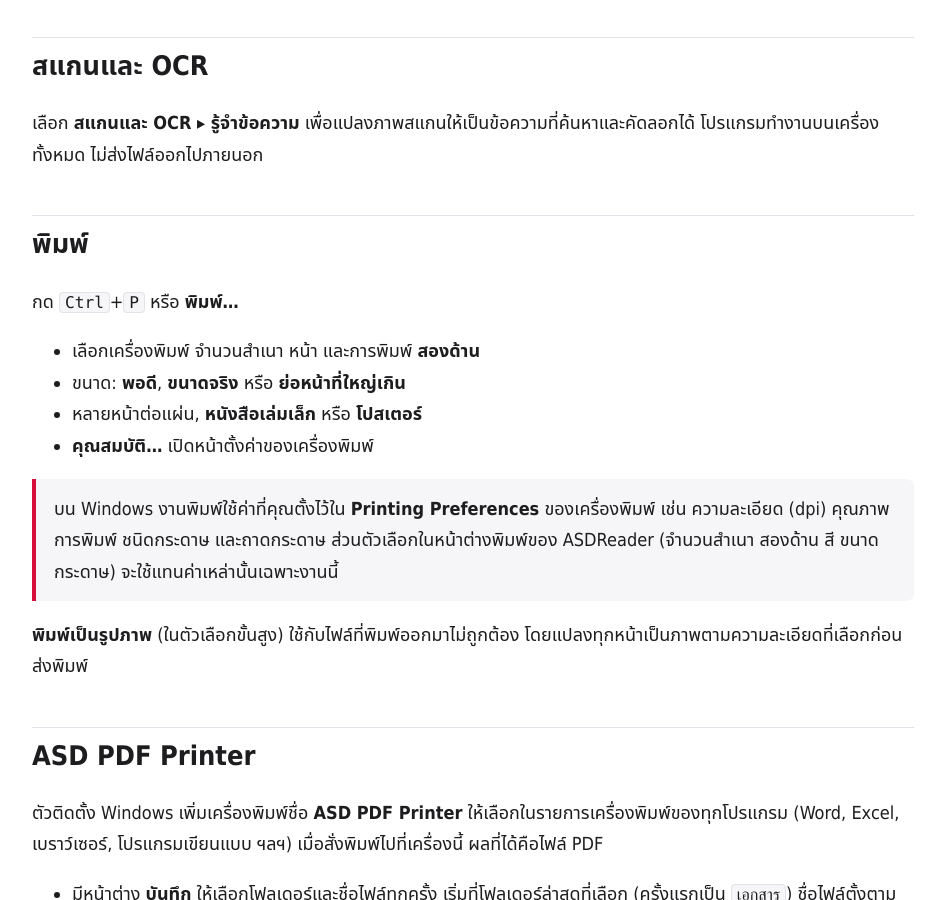
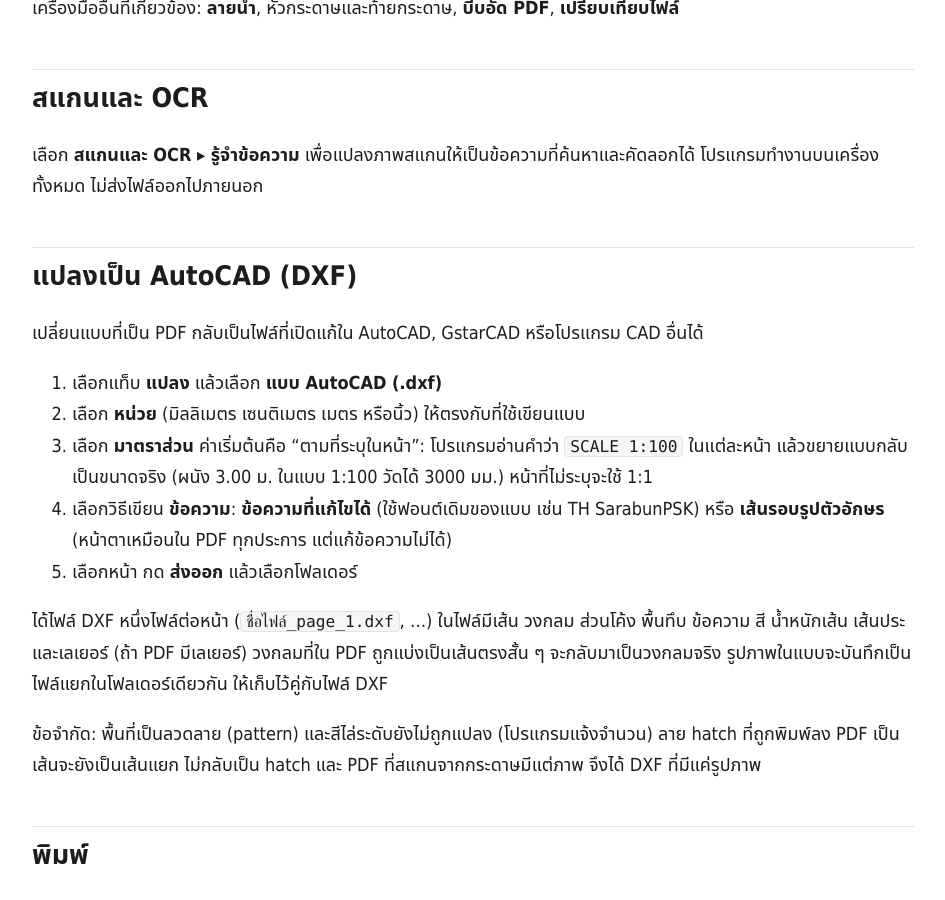
Before and after one commit to mamankub/asdreader-help, a Jekyll site: the page built from manual/index.md, in a window 1280 px wide and 900 px high, scrolled down 4328 px. Shown: the whole window, without its empty margins (167-1112 px from the left). Built offline with Jekyll 4.4.1, drawn with Linux system fonts in a browser that asks for light colours; some of the changed text lies outside the part shown.

Commit message:
v0.13.6: Convert to AutoCAD DXF, smoother images
Co-Authored-By: Claude Opus 5.5 <noreply@anthropic.com>

```diff
--- a/manual/index.md
+++ b/manual/index.md
@@ -16,6 +16,7 @@ title: คู่มือการใช้งาน
 [กรอกและเซ็น](#กรอกและเซ็น) ·
 [จัดระเบียบหน้า](#จัดระเบียบหน้า) ·
 [สแกนและ OCR](#สแกนและ-ocr) ·
+[แปลงเป็น AutoCAD (DXF)](#แปลงเป็น-autocad-dxf) ·
 [พิมพ์](#พิมพ์) ·
 [ASD PDF Printer](#asd-pdf-printer) ·
 [ป้องกันและปิดทับข้อมูล](#ป้องกันและปิดทับข้อมูล) ·
@@ -117,6 +118,25 @@ ASDReader จะค้นหาฟอนต์ตัวเต็มชื่อ
 เลือก **สแกนและ OCR ▸ รู้จำข้อความ** เพื่อแปลงภาพสแกนให้เป็นข้อความที่ค้นหาและคัดลอกได้
 โปรแกรมทำงานบนเครื่องทั้งหมด ไม่ส่งไฟล์ออกไปภายนอก
 
+## แปลงเป็น AutoCAD (DXF)
+
+เปลี่ยนแบบที่เป็น PDF กลับเป็นไฟล์ที่เปิดแก้ใน AutoCAD, GstarCAD หรือโปรแกรม CAD อื่นได้
+
+1. เลือกแท็บ **แปลง** แล้วเลือก **แบบ AutoCAD (.dxf)**
+2. เลือก **หน่วย** (มิลลิเมตร เซนติเมตร เมตร หรือนิ้ว) ให้ตรงกับที่ใช้เขียนแบบ
+3. เลือก **มาตราส่วน** ค่าเริ่มต้นคือ "ตามที่ระบุในหน้า": โปรแกรมอ่านคำว่า `SCALE 1:100` ในแต่ละหน้า
+   แล้วขยายแบบกลับเป็นขนาดจริง (ผนัง 3.00 ม. ในแบบ 1:100 วัดได้ 3000 มม.) หน้าที่ไม่ระบุจะใช้ 1:1
+4. เลือกวิธีเขียน **ข้อความ**: **ข้อความที่แก้ไขได้** (ใช้ฟอนต์เดิมของแบบ เช่น TH SarabunPSK)
+   หรือ **เส้นรอบรูปตัวอักษร** (หน้าตาเหมือนใน PDF ทุกประการ แต่แก้ข้อความไม่ได้)
+5. เลือกหน้า กด **ส่งออก** แล้วเลือกโฟลเดอร์
+
+ได้ไฟล์ DXF หนึ่งไฟล์ต่อหน้า (`ชื่อไฟล์_page_1.dxf`, …) ในไฟล์มีเส้น วงกลม ส่วนโค้ง พื้นทึบ ข้อความ สี น้ำหนักเส้น
+เส้นประ และเลเยอร์ (ถ้า PDF มีเลเยอร์) วงกลมที่ใน PDF ถูกแบ่งเป็นเส้นตรงสั้น ๆ จะกลับมาเป็นวงกลมจริง
+รูปภาพในแบบจะบันทึกเป็นไฟล์แยกในโฟลเดอร์เดียวกัน ให้เก็บไว้คู่กับไฟล์ DXF
+
+ข้อจำกัด: พื้นที่เป็นลวดลาย (pattern) และสีไล่ระดับยังไม่ถูกแปลง (โปรแกรมแจ้งจำนวน) ลาย hatch ที่ถูกพิมพ์ลง PDF
+เป็นเส้นจะยังเป็นเส้นแยก ไม่กลับเป็น hatch และ PDF ที่สแกนจากกระดาษมีแต่ภาพ จึงได้ DXF ที่มีแค่รูปภาพ
+
 ## พิมพ์
 
 กด <kbd>Ctrl</kbd>+<kbd>P</kbd> หรือ **พิมพ์…**
```
Also changed, not shown: changelog/index.md (+9 -0 lines).
